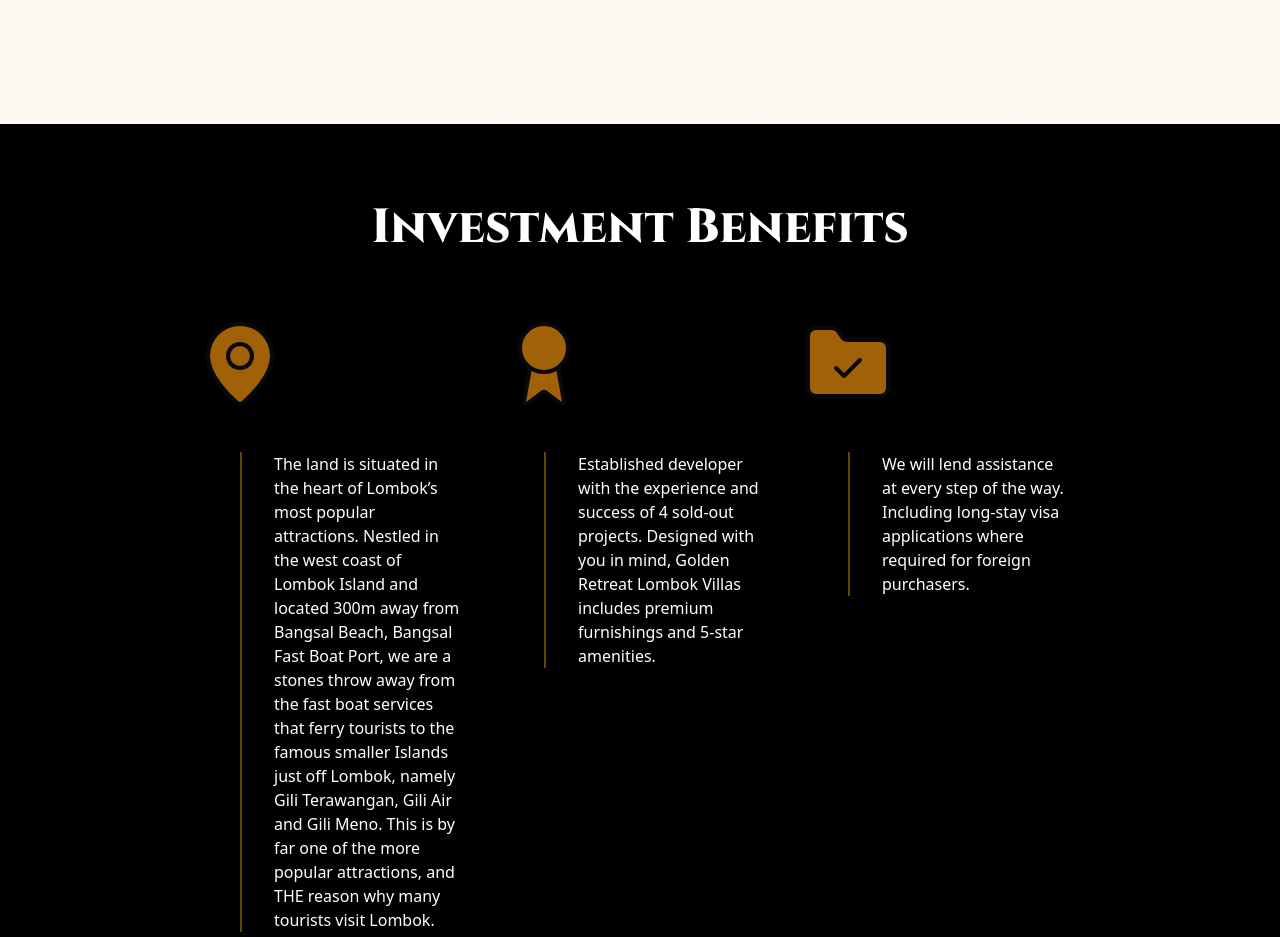
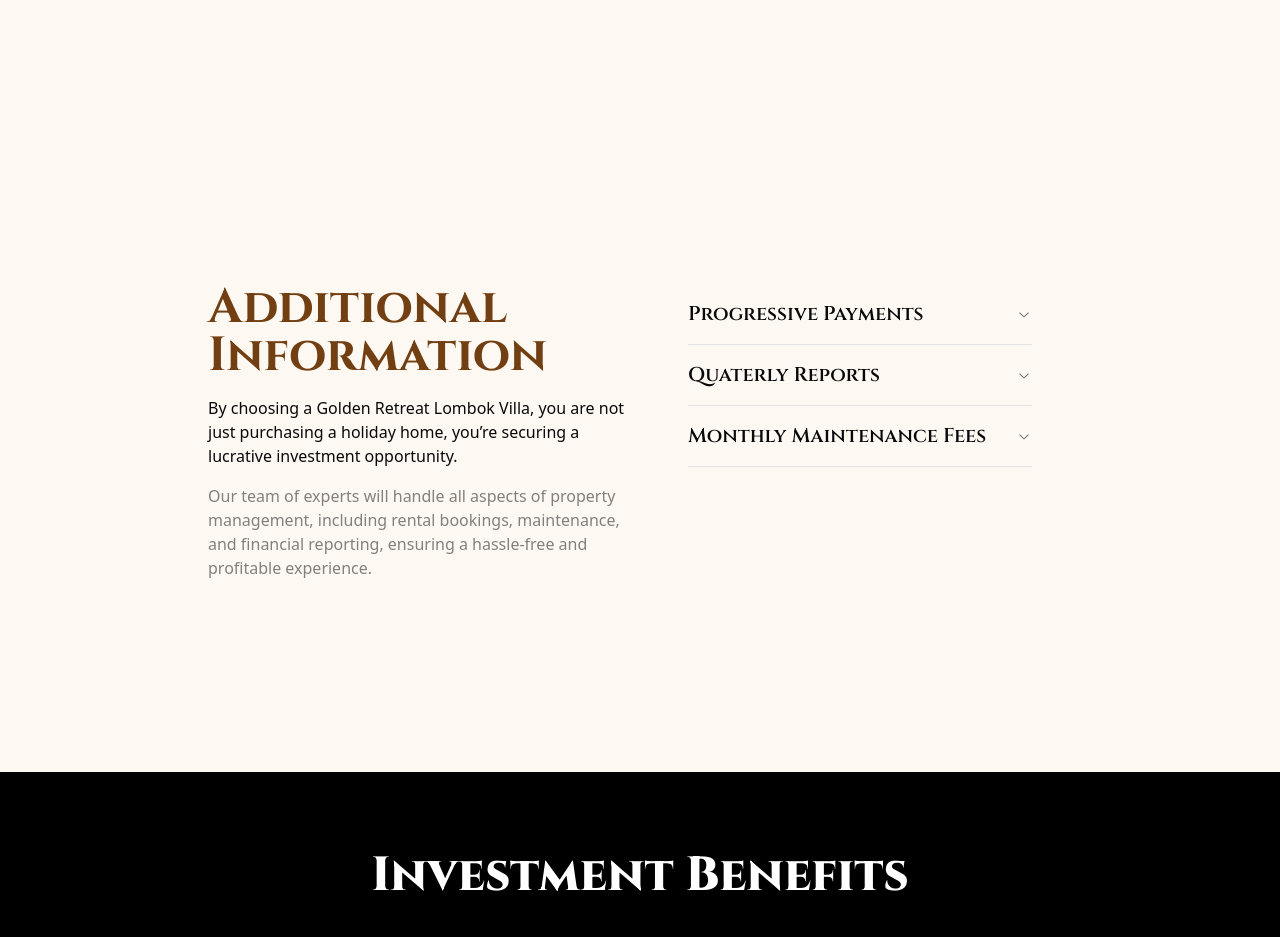
Before and after one commit to goldenretreatlombokvilla/gr_villa_280508, a Next.js app: page /invest in a window 1280 px wide. Shown: the part 3380-4317 px from the top of the page. Built offline with nearby package versions, Linux system fonts and the light colour scheme.

Commit message:
send invest

```diff
--- a/app/(site)/invest/page.tsx
+++ b/app/(site)/invest/page.tsx
@@ -196,7 +196,7 @@
           </div>
         </div>
         {/*Articles*/}
-        <div className="flex flex-col gap-8 items-center justify-center w-full px-8 lg:px-52 py-10 lg:py-40">
+        <div className="flex flex-col gap-8 items-center justify-center w-full px-8 lg:px-52 py-10 lg:py-40 ">
           <p className="text-4xl lg:text-5xl font-cinzel text-yellow-900 font-bold">
             Latest Market Indicators
           </p>
@@ -285,6 +285,61 @@
             </Card>
           </div>
         </div>
+
+        <div className="grid grid-cols-1 lg:grid-cols-2 gap-4 items-start justify-start w-full px-8 lg:px-52 py-10 lg:py-40">
+          <div className="flex flex-col gap-4">
+            <p className="text-5xl font-cinzel font-bold text-yellow-900">
+              Additional Information
+            </p>
+            <p className="text-md font-sans">
+              By choosing a Golden Retreat Lombok Villa, you are not just
+              purchasing a holiday home, you’re securing a lucrative investment
+              opportunity.
+            </p>
+            <p className="text-md font-sans opacity-50">
+              Our team of experts will handle all aspects of property
+              management, including rental bookings, maintenance, and financial
+              reporting, ensuring a hassle-free and profitable experience.
+            </p>
+          </div>
+          <div className="flex flex-col gap-4 lg:px-10">
+            <Accordion type="single" collapsible>
+              <AccordionItem value="item-1">
+                <AccordionTrigger className="text-xl font-semibold">
+                  Progressive Payments
+                </AccordionTrigger>
+                <AccordionContent className="text-sm font-sans text-pretty">
+                  We make owning your dream villa effortless with our
+                  progressive payment plans. Tailored to your convenience, our
+                  approach ensures a seamless journey toward luxury living in
+                  Lombok.
+                </AccordionContent>
+              </AccordionItem>
+              <AccordionItem value="item-2">
+                <AccordionTrigger className="text-xl font-semibold">
+                  Quaterly Reports
+                </AccordionTrigger>
+                <AccordionContent className="text-sm font-sans text-pretty">
+                  Stay informed every step of the way with our quarterly
+                  updates. From groundbreaking to completion, we’ll keep you
+                  updated on construction progress, ensuring transparency and
+                  peace of mind.
+                </AccordionContent>
+              </AccordionItem>
+              <AccordionItem value="item-3">
+                <AccordionTrigger className="text-xl font-semibold">
+                  Monthly Maintenance Fees
+                </AccordionTrigger>
+                <AccordionContent className="text-sm font-sans text-pretty">
+                  Ensure your villa remains pristine with our comprehensive
+                  maintenance services. Monthly charges are $130 (Premium Villa)
+                  and $150 (Superior Villa). These fees cover essential upkeep
+                  to maintain the luxury and comfort you deserve.
+                </AccordionContent>
+              </AccordionItem>
+            </Accordion>
+          </div>
+        </div>
         {/* Benefits */}
         <div className="flex flex-col gap-10 items-center justify-start w-full px-8 lg:px-52 py-20 bg-black text-white">
           <p className="text-4xl lg:text-5xl font-cinzel font-extrabold text-white">
```
